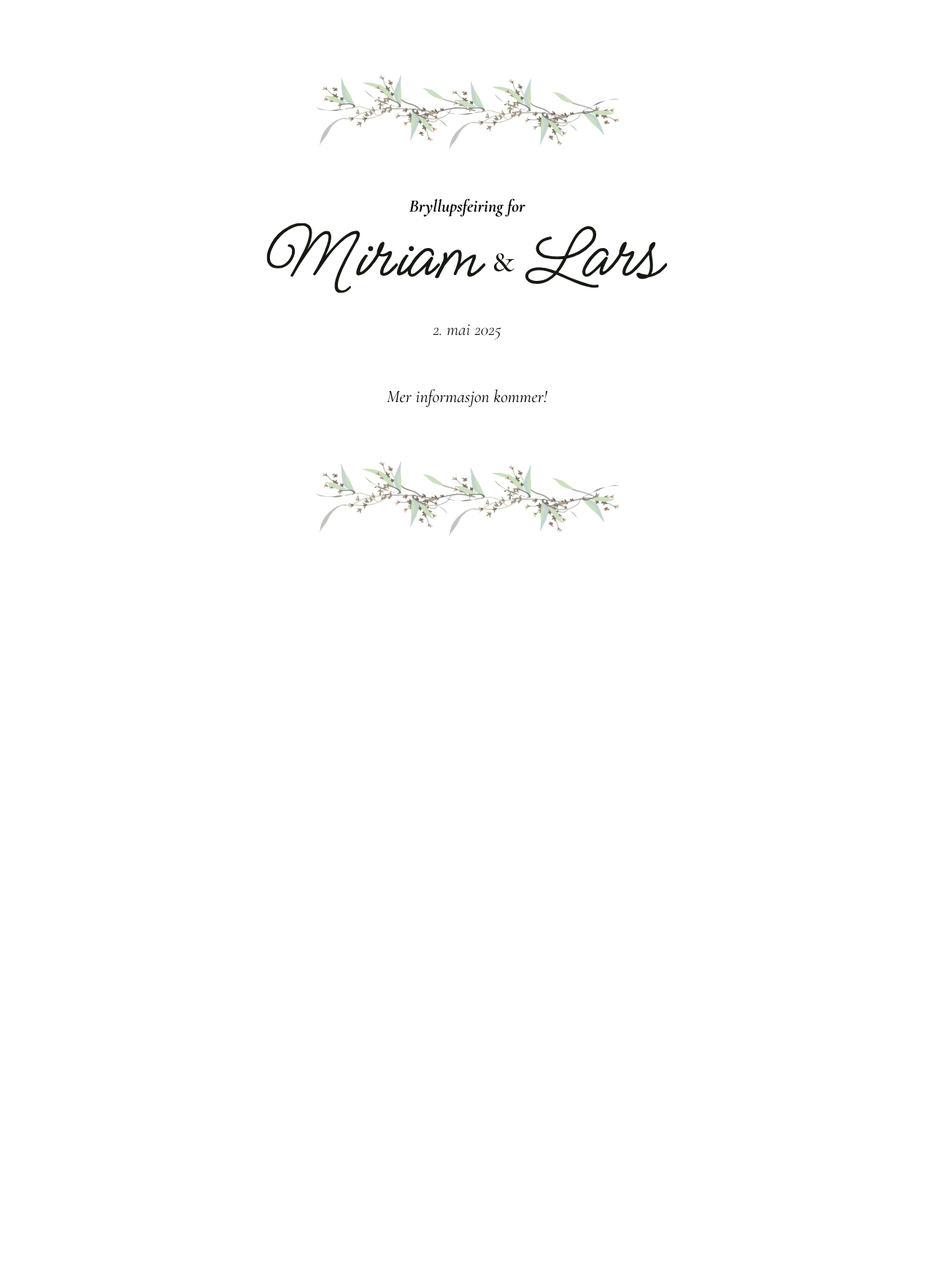
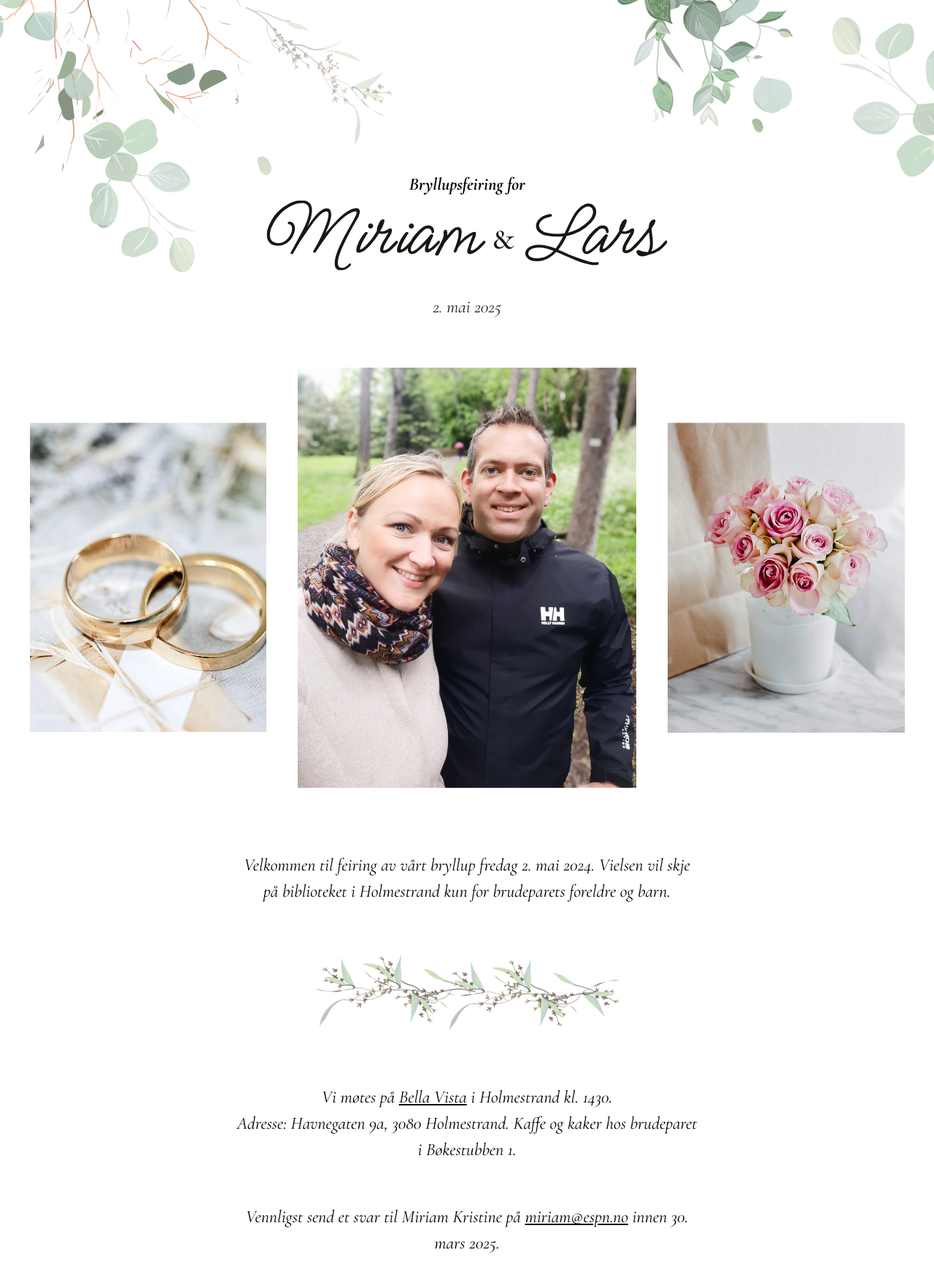
Before and after one commit to mklmorg/website, a plain HTML site: page index.html in a window 1280 px wide. Shown: the whole page at 73% size. Before the commit the page ends 808 px from the top, so only its background shows below. Drawn offline with nearby package versions, Linux system fonts and the light colour scheme.

Commit message:
add more information and styling

```diff
--- a/css/style.css
+++ b/css/style.css
@@ -24,11 +24,7 @@ ol[role='list'] {
   list-style: none;
 }
 
-/* Set core body defaults */
-body {
-  min-height: 100vh;
-  line-height: 1.5;
-}
+
 
 /* Set shorter line heights on headings and interactive elements */
 h1, h2, h3, h4,
@@ -72,11 +68,34 @@ textarea:not([rows]) {
   scroll-margin-block: 5ex;
 }
 
+/* Set core body defaults */
 body {
+  min-height: 100vh;
+  line-height: 1.5;
+  padding-top: 200px;
+
   font-family: "Cormorant Garamond", -apple-system, BlinkMacSystemFont, 'Segoe UI', Roboto, Oxygen, Ubuntu, Cantarell, 'Open Sans', 'Helvetica Neue', sans-serif;
   color: hsl(0, 0%, 0%);
   font-style: italic;
   background-color: hsl(0, 0%, 100%);
+  margin: 0;
+
+  background: url('../assets/top-left-twig.svg') no-repeat left top,
+    url('../assets/top-right-twig.svg') no-repeat right top;
+  background-size: 1100px, 260px;
+}
+
+@media (max-width: 1100px) {
+  body {
+    background: url('../assets/top-left-twig.svg') no-repeat left top;
+    background-size: auto, 260px;
+  }
+}
+
+@media (max-width: 500px) {
+  body {
+    padding-top: 120px;
+  }
 }
 
 main {
@@ -84,10 +103,7 @@ main {
   flex-direction: column;
   gap: 2rem;
   align-items: center;
-  justify-content: center;
-  align-content: center;
-  padding: 2em;
-  height: 100dvh;
+  padding: 1em;
   text-align: center;
 
   font-size: 1.5rem;
@@ -119,7 +135,7 @@ main {
   max-width: 550px;
 }
 
-.screen-reader-only {
+.sr-only, .screen-reader-only, figcaption {
   position: absolute;
   width: 1px;
   height: 1px;
@@ -130,3 +146,49 @@ main {
   white-space: nowrap;
   border-width: 0;
 }
+
+figure {
+  margin: 0;
+  position: relative;
+}
+
+.album {
+  display: grid;
+  grid-template-columns: 1fr 1.5fr 1fr;
+  justify-content: center;
+  align-content: center;
+  gap: 2rem;
+  max-width: 1200px;
+  margin: 2rem auto;
+}
+
+.album figure {
+  display: flex;
+  justify-content: center;
+  align-items: center;
+}
+
+p {
+  max-width: 60ch;
+}
+
+.schedule {
+  width: 100%;
+  background-color: hsl(0, 0%, 5%);
+  color: hsl(0, 0%, 95%);
+  padding-block: 3rem;
+}
+
+.slots {
+  display: grid;
+  grid-template-columns: repeat(auto-fill, minmax(300px, 1fr));
+  gap: 1rem;
+  max-width: 990px;
+  margin: 2rem auto;
+
+}
+
+.slot time {
+  font-size: 3rem;
+  font-weight: 300;
+}
--- a/index.html
+++ b/index.html
@@ -11,7 +11,7 @@
   </head>
   <body>
     <main>
-      <img class="twig" src="/assets/twig.svg" alt="twig">
+      <!-- <img class="twig" src="/assets/twig.svg" alt="twig"> -->
 
       <div class="header">
         <h1>Bryllupsfeiring for <span class="screen-reader-only">Miram og Lars</span></h1>
@@ -19,9 +19,73 @@
         <p>2. mai 2025</p>
       </div>
 
-      <p>Mer informasjon kommer!</p>
+      <section class="album">
+        <h2 class="sr-only">Wedding Photo Collection</h2>
+
+        <figure>
+          <img
+            src="assets/ringer.jpg"
+            alt="Bryllupsringer"
+            loading="lazy"
+          />
+          <figcaption>Bryllupsringer</figcaption>
+        </figure>
+
+        <figure>
+          <img
+            src="assets/miriam-og-lars.jpg"
+            alt="Lars og Miriam ute i skogen"
+            loading="lazy"
+          />
+          <figcaption>Lars og Miriam</figcaption>
+        </figure>
+
+        <figure>
+          <img
+            src="assets/blomster.jpg"
+            alt="Blomster"
+            loading="lazy"
+          />
+          <figcaption>Blomster</figcaption>
+        </figure>
+      </section>
+
+      <p>
+        Velkommen til feiring av vårt bryllup fredag 2. mai 2024. Vielsen vil
+        skje på biblioteket i Holmestrand kun for brudeparets foreldre og barn.
+      </p>
 
       <img class="twig" src="/assets/twig.svg" alt="twig">
+
+      <!-- <section class="schedule"> -->
+      <!--   <h2>Tidsplan</h2> -->
+      <!--   <div class="slots"> -->
+      <!--     <div class="slot"> -->
+      <!--       <time datetime="2025-05-02T14:30:00+02:00">14:30</time> -->
+      <!--       <p>Oppmøte<br />Bella Vista</p> -->
+      <!--     </div> -->
+      <!--     <div class="slot"> -->
+      <!--       <time datetime="2025-05-02T16:00:00+02:00">16:00</time> -->
+      <!--       <p>Middag<br />Bella Vista</p> -->
+      <!--     </div> -->
+      <!--     <div class="slot"> -->
+      <!--       <time datetime="2025-05-02T19:30:00+02:00">19:30</time> -->
+      <!--       <p>Kake og kaffe<br />Hjemme hos Brudeparet</p> -->
+      <!--     </div> -->
+      <!--   </div> -->
+      <!-- </section> -->
+
+      <p>
+        Vi møtes på <a href="https://www.bellavistaholmestrand.no/">Bella
+        Vista</a> i Holmestrand kl. 1430.<br /> Adresse: Havnegaten 9a, 3080
+        Holmestrand. Kaffe og kaker hos brudeparet i Bøkestubben 1.
+      </p>
+
+      <p>
+        Vennligst send et svar til Miriam Kristine på
+        <a href="mailto:miriam@espn.no">miriam@espn.no</a> innen 30. mars
+        2025.
+      </p>
     </main>
   </body>
 </html>
```
Also changed, not shown: assets/blomster.jpg (added), assets/miriam-og-lars.jpg (added), assets/ringer.jpg (added), assets/top-left-twig.svg (added), assets/top-right-twig.svg (added), 1 other file.
